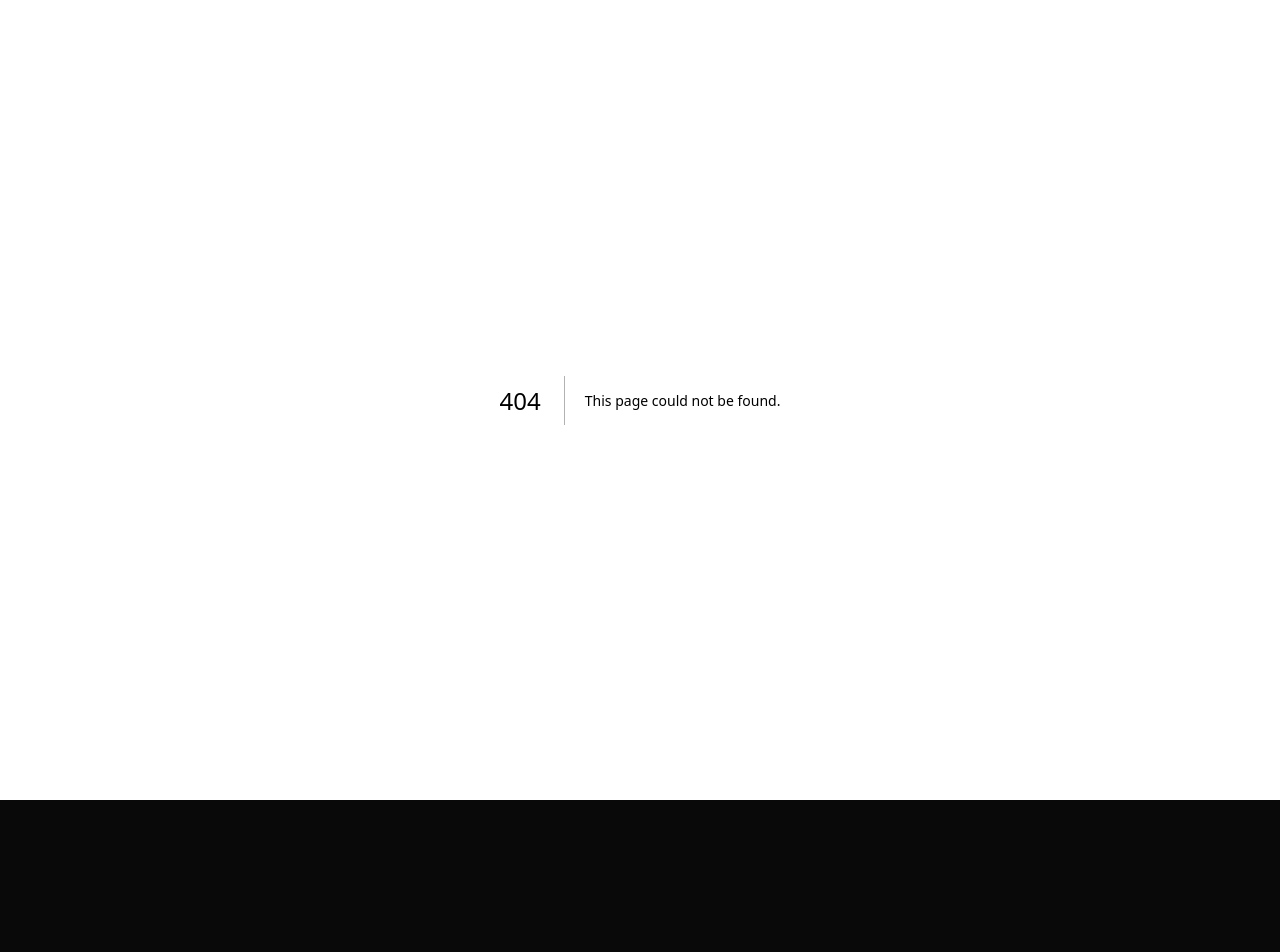
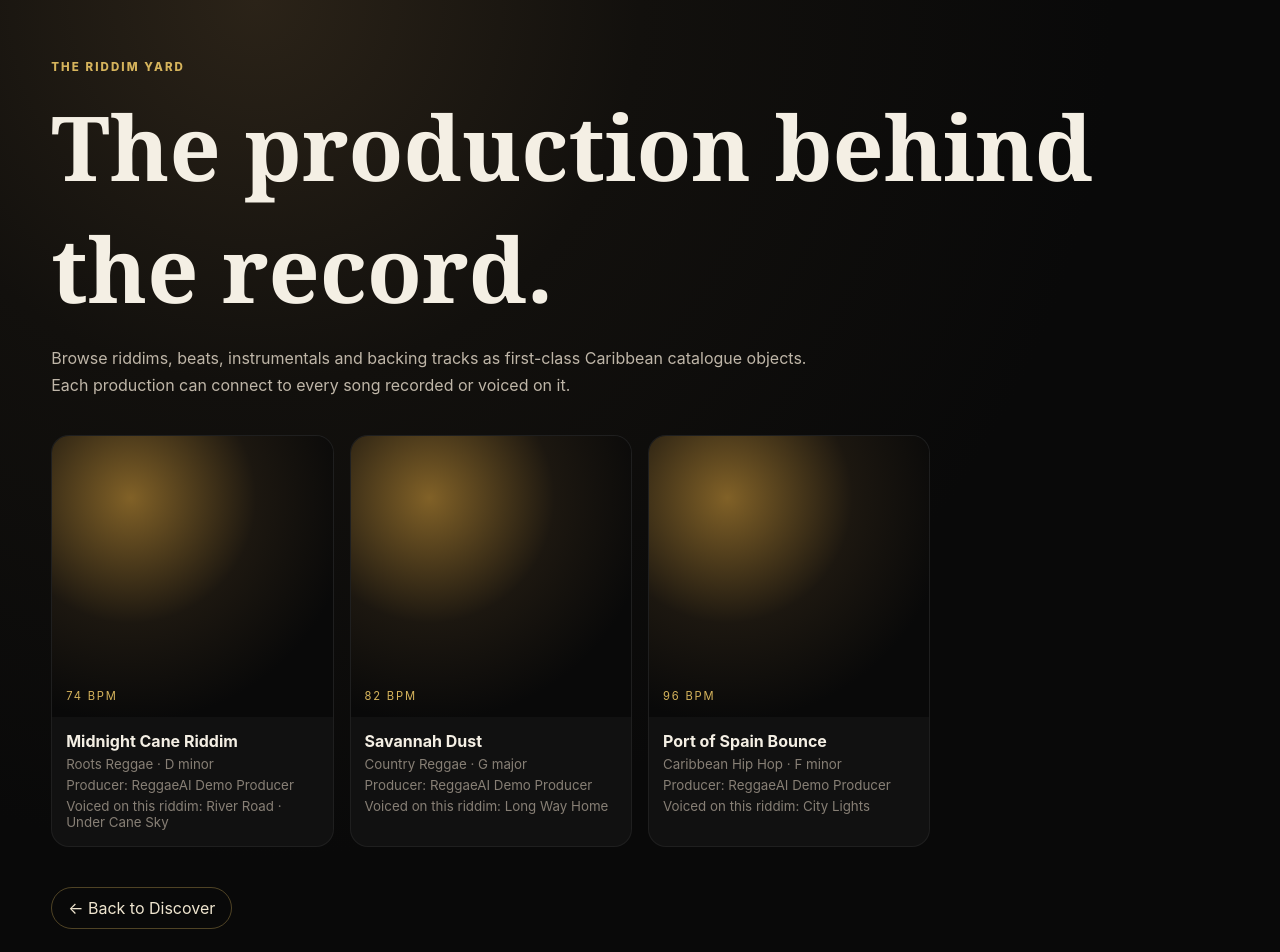
Before and after one commit to thecaribbeanpressnetwork-lang/reggaeai, a Next.js app: page /riddim-yard in a window 1280 px wide. Before the commit this address had no page. Shown: the top 952 px of the page. Before the commit the page ends 800 px from the top, so only its background shows below. Built offline with nearby package versions, Linux system fonts and the light colour scheme.

Commit message:
Add The Riddim Yard catalogue page

```diff
--- /dev/null
+++ b/app/riddim-yard/page.js
@@ -0,0 +1,34 @@
+export const metadata = {
+  title: 'The Riddim Yard — Caribbean Riddims, Beats & Instrumentals',
+  description: 'Discover Caribbean riddims, beats, instrumentals and productions, then trace the songs voiced on each production.'
+};
+
+const productions = [
+  { title: 'Midnight Cane Riddim', producer: 'ReggaeAI Demo Producer', genre: 'Roots Reggae', bpm: 74, key: 'D minor', songs: ['River Road', 'Under Cane Sky'] },
+  { title: 'Savannah Dust', producer: 'ReggaeAI Demo Producer', genre: 'Country Reggae', bpm: 82, key: 'G major', songs: ['Long Way Home'] },
+  { title: 'Port of Spain Bounce', producer: 'ReggaeAI Demo Producer', genre: 'Caribbean Hip Hop', bpm: 96, key: 'F minor', songs: ['City Lights'] }
+];
+
+export default function RiddimYard() {
+  return (
+    <main className="content" style={{paddingTop:48}}>
+      <p className="eyebrow">THE RIDDIM YARD</p>
+      <h1 style={{fontFamily:'Georgia,serif',fontSize:'clamp(2.8rem,7vw,6rem)',margin:'10px 0'}}>The production behind the record.</h1>
+      <p style={{maxWidth:760,color:'#bfb6a8',lineHeight:1.7}}>Browse riddims, beats, instrumentals and backing tracks as first-class Caribbean catalogue objects. Each production can connect to every song recorded or voiced on it.</p>
+      <div className="cards" style={{marginTop:36}}>
+        {productions.map((item) => (
+          <article className="card" key={item.title}>
+            <div className="art"><span>{item.bpm} BPM</span></div>
+            <div className="cardCopy" style={{paddingRight:14}}>
+              <strong>{item.title}</strong>
+              <small>{item.genre} · {item.key}</small>
+              <small>Producer: {item.producer}</small>
+              <small>Voiced on this riddim: {item.songs.join(' · ')}</small>
+            </div>
+          </article>
+        ))}
+      </div>
+      <p style={{marginTop:40}}><a className="secondary linkButton" href="/">← Back to Discover</a></p>
+    </main>
+  );
+}
```
